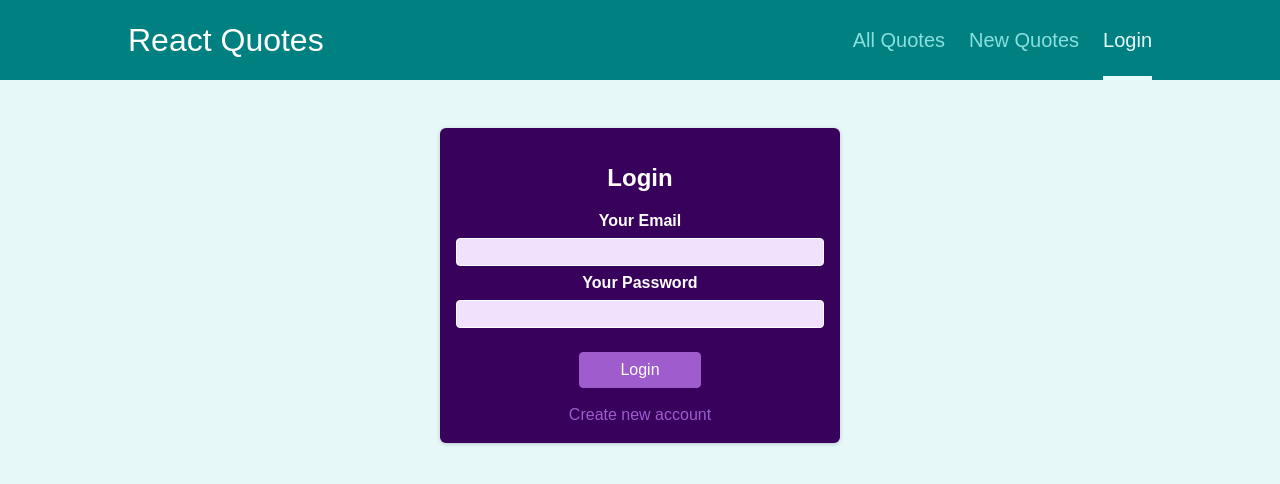
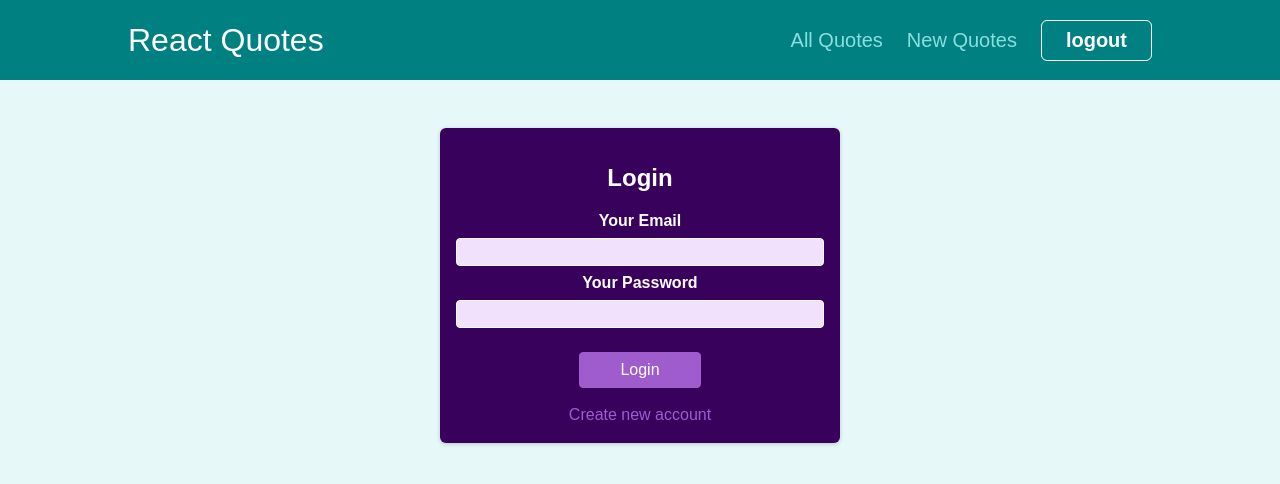
Before and after one commit to jonytalukdar/react-router-6, a React (Create React App) app: page /login in a window 1280 px wide. Shown: the top 484 px of the page. Built offline with nearby package versions, Linux system fonts and the light colour scheme; sample sign-in values are in the browser's storage; the HTML template or start-up script is replaced by a standard one.

Commit message:
added private route

```diff
--- a/src/App.js
+++ b/src/App.js
@@ -1,3 +1,4 @@
+import { useContext } from 'react';
 import { Routes, Route, Navigate } from 'react-router-dom';
 import AllQuotes from './pages/AllQuotes';
 import NewQuote from './pages/NewQuote';
@@ -5,24 +6,36 @@ import QuoteDetail from './pages/QuoteDetail';
 
 import Comments from './components/comments/Comments';
 import Layout from './components/layout/Layout';
-import PageNotFound from './pages/PageNotFound';
 import LoginPage from './pages/Login';
 
+import { AuthContext } from './context/auth-context';
+
 function App() {
+  const { isLogin } = useContext(AuthContext);
   return (
     <Layout>
       <Routes>
         <Route path="/" element={<Navigate replace to="/quotes" />} />
         <Route path="/quotes" element={<AllQuotes />} />
+        <Route path="/login" element={<LoginPage />} />
 
-        <Route path="/login" element={<LoginPage />} />
+        {!isLogin && (
+          <Route
+            path="/quotes/:id/*"
+            element={<Navigate replace to="/login" />}
+          />
+        )}
+        {!isLogin && (
+          <Route path="/new-quote" element={<Navigate replace to="/login" />} />
+        )}
 
         <Route path="/quotes/:id/*" element={<QuoteDetail />}>
           <Route path="comments" element={<Comments />} />
         </Route>
 
         <Route path="/new-quote" element={<NewQuote />} />
-        <Route path="*" element={<PageNotFound />} />
+
+        <Route path="*" element={<Navigate replace to="/quotes" />} />
       </Routes>
     </Layout>
   );
--- a/src/context/auth-context.js
+++ b/src/context/auth-context.js
@@ -8,15 +8,18 @@ export const AuthContext = createContext({
 });
 
 const AuthContextProvider = ({ children }) => {
-  const [token, setToken] = useState('');
+  const initialToken = localStorage.getItem('token');
+  const [token, setToken] = useState(initialToken);
 
   const isLogin = !!token;
 
   const loginHandler = (token) => {
+    localStorage.setItem('token', token);
     setToken(token);
   };
 
   const logoutHandler = () => {
+    localStorage.removeItem('token');
     setToken('');
   };
 
```
